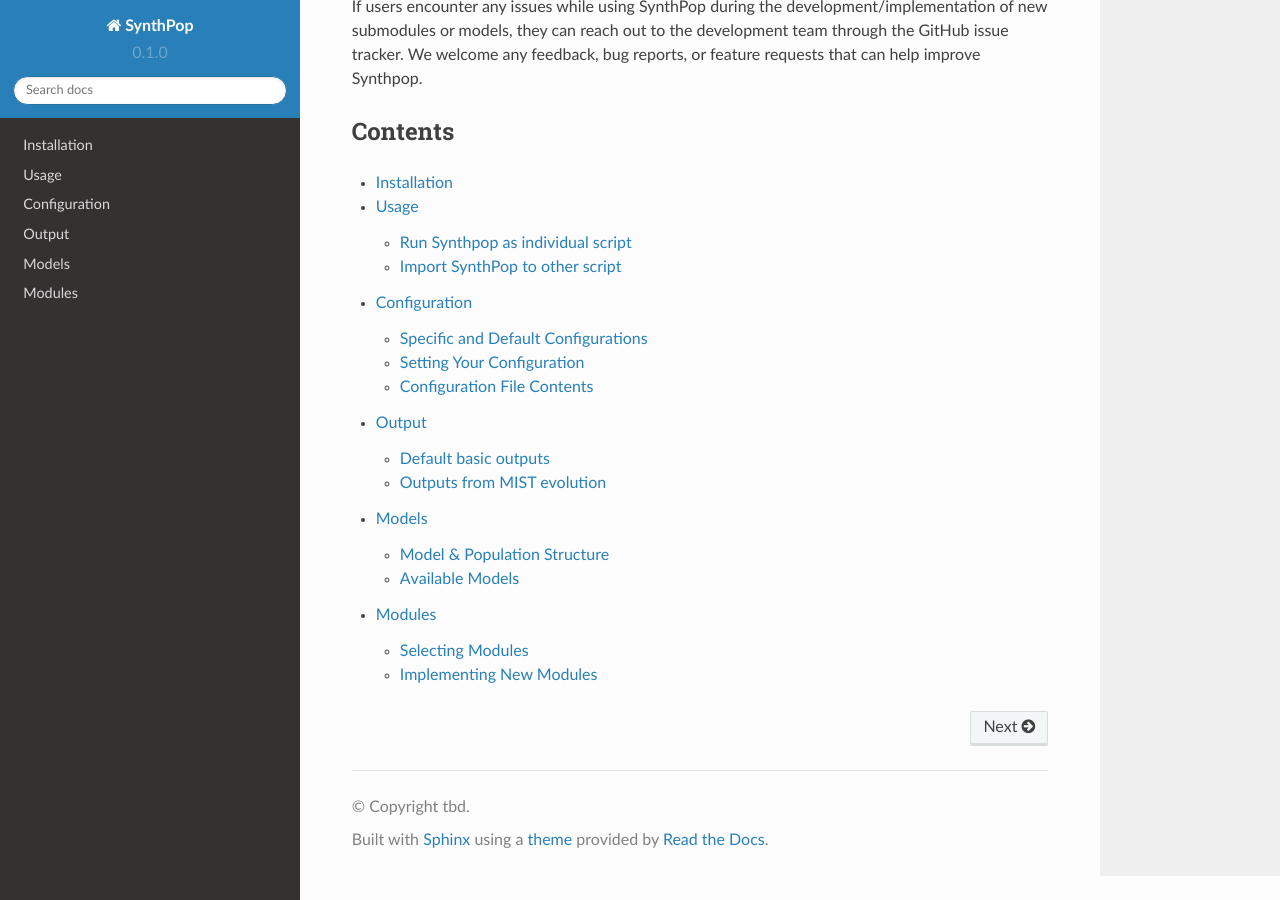
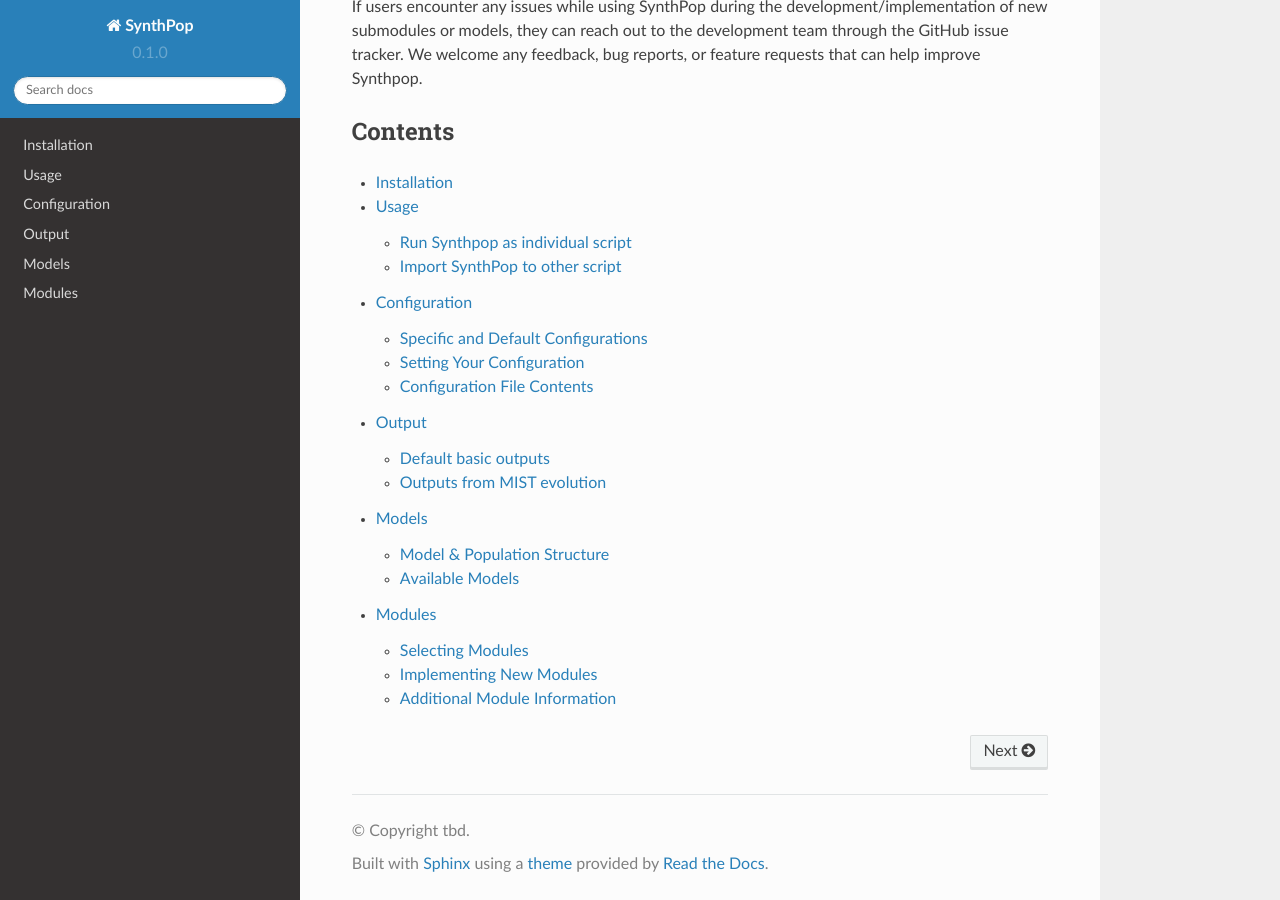
Before and after one commit to synthpop-galaxy/synthpop, a Sphinx documentation site: the page built from docs/source/index.rst, in a window 1280 px wide and 900 px high, scrolled down 546 px. Built offline with Sphinx 7.4.7 and the Read the Docs theme 2.0.0, drawn with Linux system fonts in a browser that asks for light colours; pages that are not in the unit, such as notebooks, are missing from menus.

Commit message:
Update modules.rst

```diff
--- a/docs/source/modules.rst
+++ b/docs/source/modules.rst
@@ -56,5 +56,6 @@
 
 Well-tested modules may be added to the SynthPop repository. Alternatively, users are welcome to share modules and other SynthPop-related code and data via `Zenodo <https://zenodo.org/communities/synthpop/records?q=&l=list&p=1&s=10&sort=newest>`_, which we encourage for any publications using SynthPop.
 
-.. toctree::
-  metallicity
+Additional Module Information
+-----------------------------
+See :ref:`Module documentation<synthpop._modules>`
```
